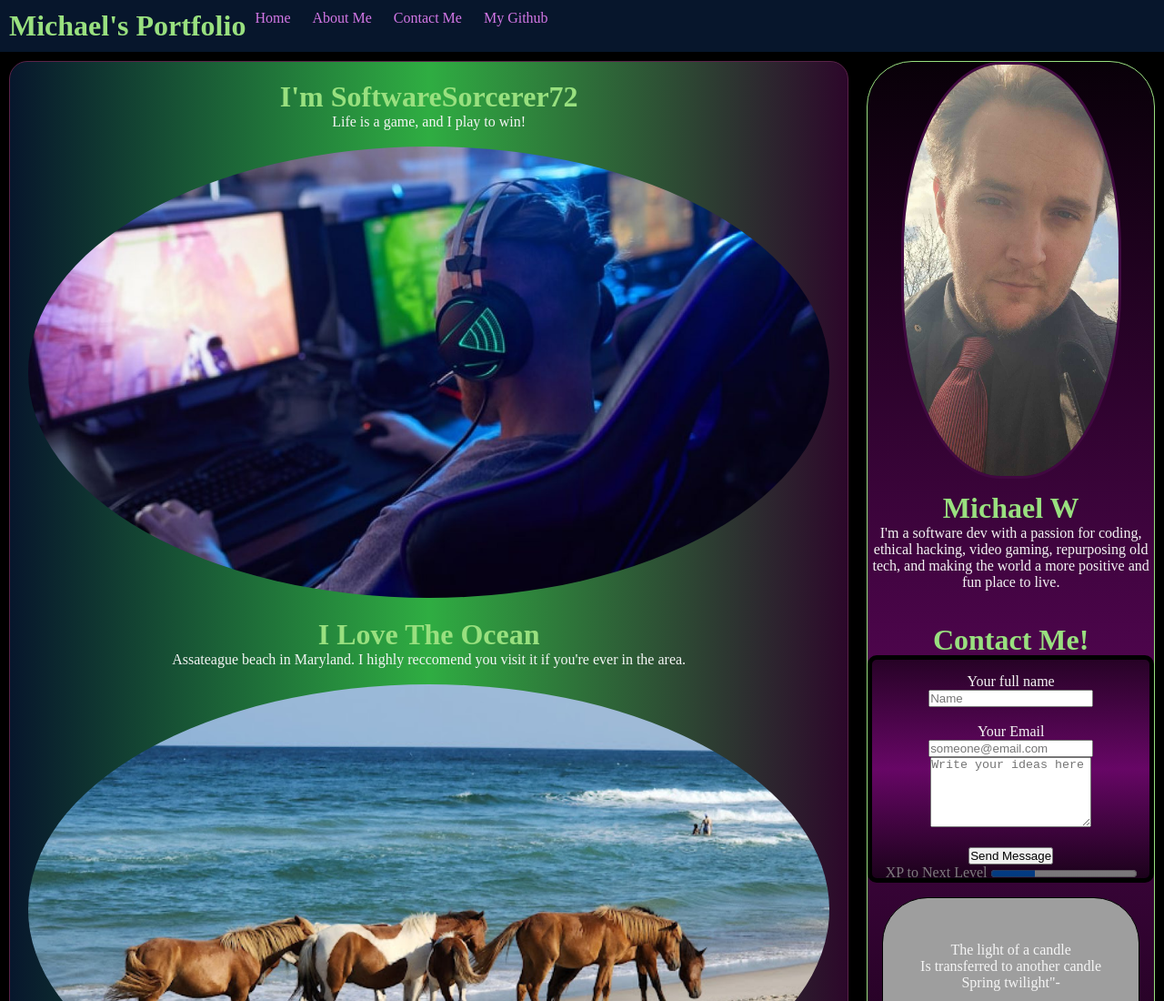
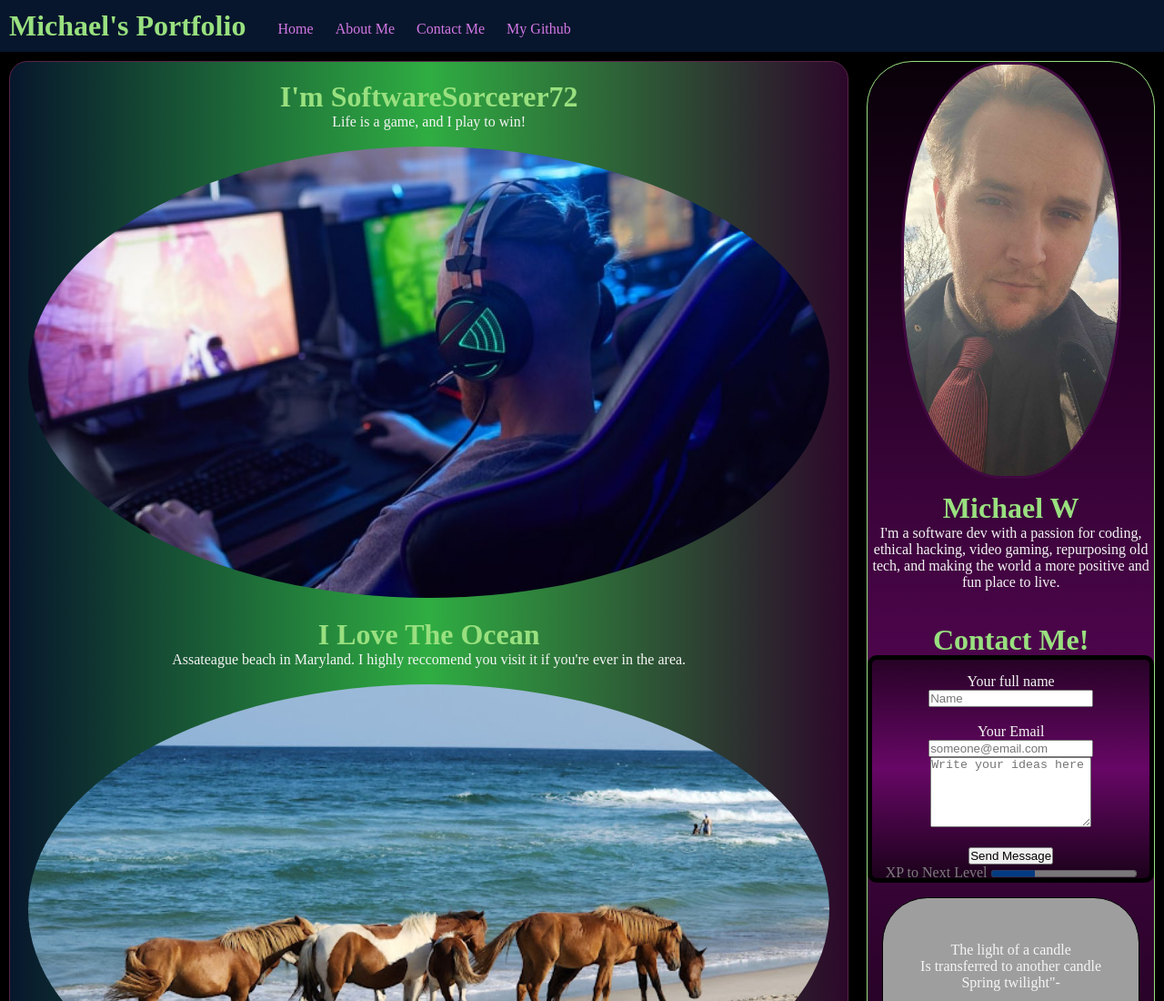
Before and after one commit to SoftwareSorcerer72/portfolio, a plain HTML site: page index.html in a window 1280 px wide. Shown: the top 1100 px of the page at 91% size. Drawn offline with Linux system fonts and the light colour scheme; grey boxes are pictures that could not be loaded.

Commit message:
17th commit

```diff
--- a/main.css
+++ b/main.css
@@ -20,11 +20,13 @@ nav {
 nav a{
     color: rgb(211, 119, 230);
     text-decoration: none;
+
 }
 
 nav ul {
     list-style-type: none;
-    padding-top: .1%;
+    padding-top: 1%;
+    padding-left: 2%;
 }
 
 
```
